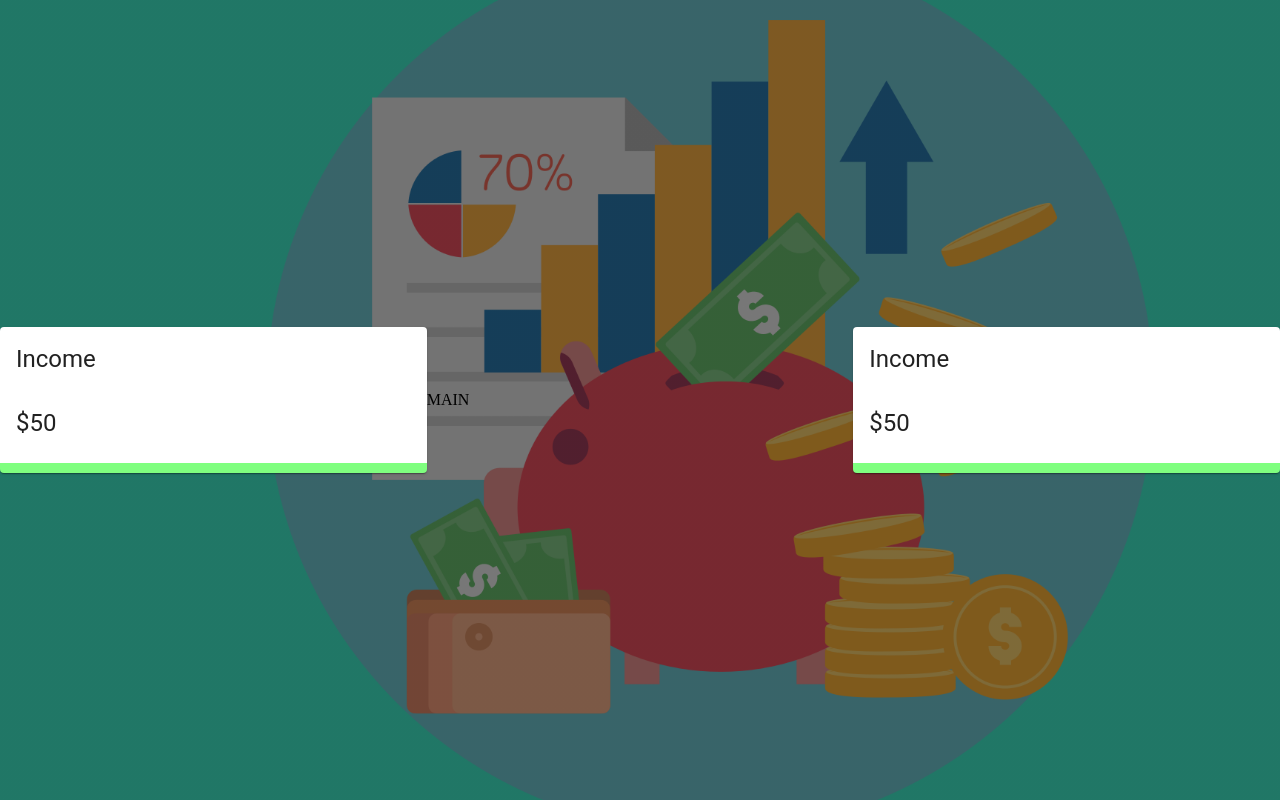
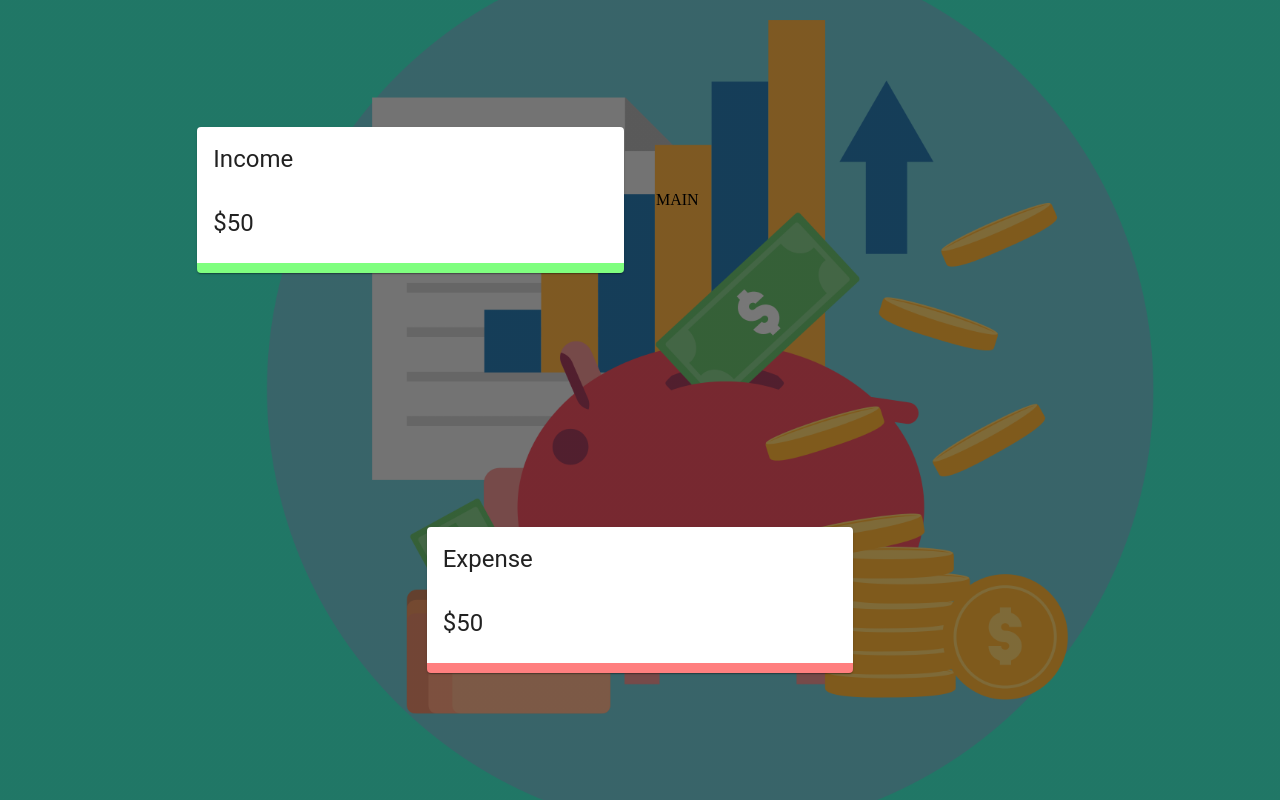
Before and after one commit to deaconTown/expense_tracker, a React (Create React App) app: page / in a window 1280 px wide. Built offline with nearby package versions, Linux system fonts and the light colour scheme.

Commit message:
- Added styles for App.js - Added title prop for Details component

```diff
--- a/src/App.js
+++ b/src/App.js
@@ -2,13 +2,16 @@ import React from 'react';
 import { Grid } from '@material-ui/core'
 
 import Details from './components/Details/Details';
+import useStyles from './styles';
 
 const App = () => {
+  const classes = useStyles();
+
   return (
     <div>
-      <Grid container spacing={0} alignItems="center" justify="center" style={{ height: '100vh' }}>
+      <Grid className={classes.grid} container spacing={0} alignItems="center" justify="center" style={{ height: '100vh' }}>
         <Grid item xs={12} sm={4}>
-          <Details />
+          <Details title="Income"/>
         </Grid>
 
         <Grid item xs={12} sm={4}>
@@ -16,7 +19,7 @@ const App = () => {
         </Grid>
 
         <Grid item xs={12} sm={4}>
-          <Details />
+          <Details title="Expense" />
         </Grid>
 
       </Grid>
--- a/src/components/Details/Details.jsx
+++ b/src/components/Details/Details.jsx
@@ -1,14 +1,14 @@
 import React from 'react';
-import {Card, CardHeader, CardContent, Typography} from '@material-ui/core';
-import {Doughnut} from 'react-chartjs-2';
+import { Card, CardHeader, CardContent, Typography } from '@material-ui/core';
+import { Doughnut } from 'react-chartjs-2';
 
 import useStyles from './styles';
 
-const Details = () => {
+const Details = ({ title }) => {
     const classes = useStyles();
     return (
-      <Card className={classes.income}>
-          <CardHeader title="Income"/>
+        <Card className={title === 'Income' ? classes.income : classes.expense}>
+            <CardHeader title={title} />
             <CardContent>
                 <Typography variant='h5'>$50</Typography>
                 {/* <Doughnut data=""/> */}
--- /dev/null
+++ b/src/styles.js
@@ -0,0 +1,30 @@
+import { makeStyles } from '@material-ui/core/styles';
+
+export default makeStyles((theme) => ({
+  desktop: {
+    [theme.breakpoints.up('sm')]: {
+      display: 'none',
+    },
+  },
+  mobile: {
+    [theme.breakpoints.down('sm')]: {
+      display: 'none',
+    },
+  },
+  main: {
+    [theme.breakpoints.up('sm')]: {
+      paddingBottom: '5%',
+    },
+  },
+  last: {
+    [theme.breakpoints.down('sm')]: {
+      marginBottom: theme.spacing(3),
+      paddingBottom: '200px',
+    },
+  },
+  grid: {
+    '& > *': {
+      margin: theme.spacing(2),
+    },
+  },
+}));
```
Lines whose indentation alone changed are shown as unchanged.
